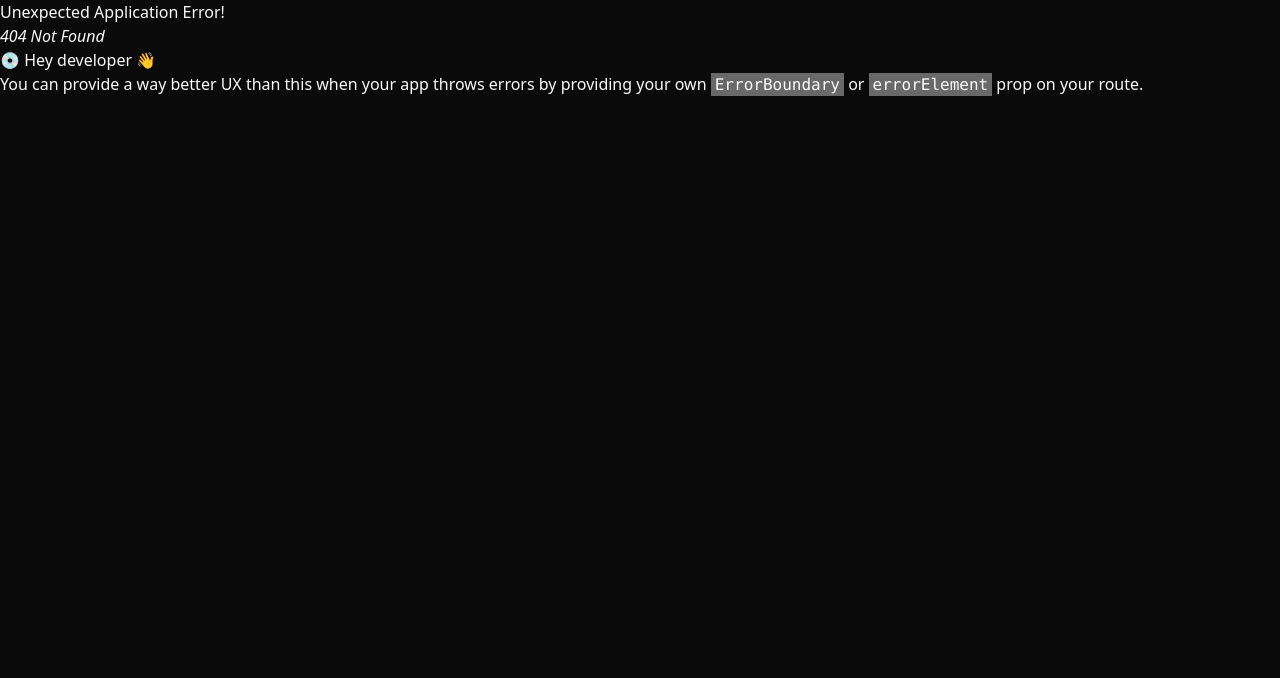
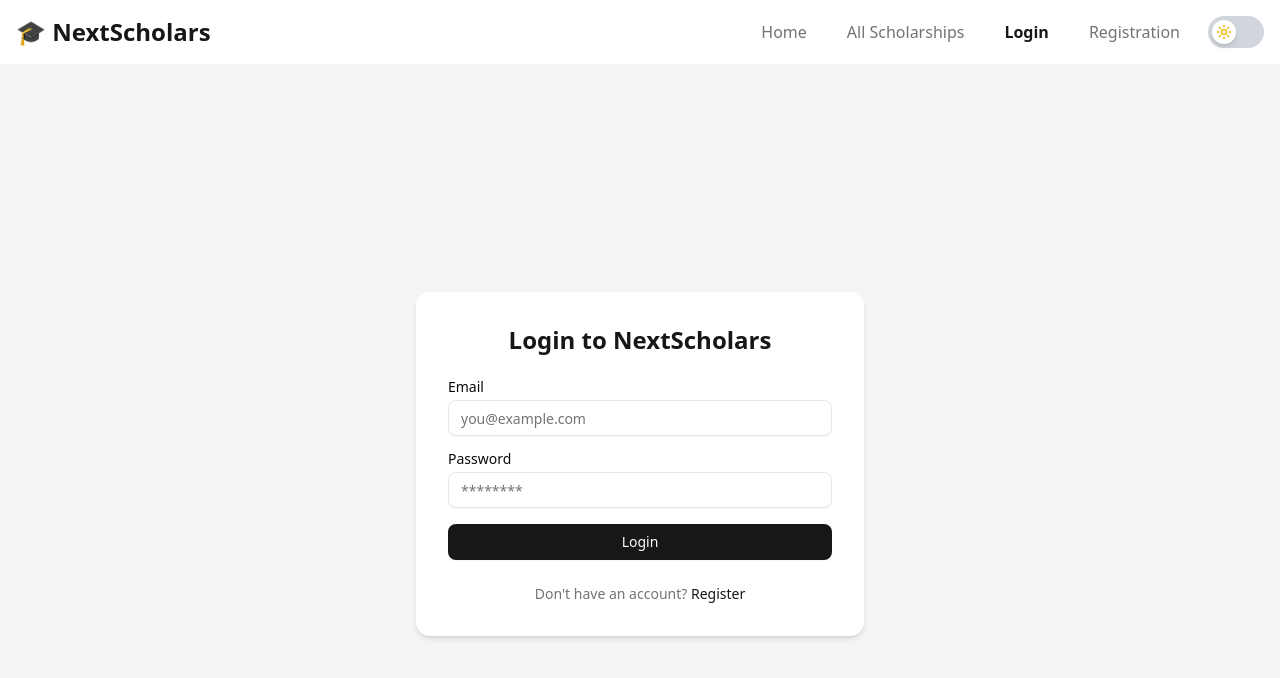
Before and after one commit to eepikachuee/next-scholars-client, a React (Vite) app: page /login in a window 1280 px wide. Before the commit this address had no page. Shown: the top 678 px of the page. Built offline with nearby package versions, Linux system fonts and the light colour scheme; no server answers.

Commit message:
feat: add login page

```diff
--- /dev/null
+++ b/src/pages/Login.jsx
@@ -0,0 +1,83 @@
+import React, { useContext } from "react";
+import { Label } from "@/components/ui/label";
+import { Input } from "@/components/ui/input";
+import { Button } from "@/components/ui/button";
+import { toast } from "react-toastify";
+import { AuthContext } from "@/providers/AuthContext"; // update the path as needed
+import { useForm } from "react-hook-form";
+import { Link } from "react-router";
+
+const Login = () => {
+  const { handleSignInUser } = useContext(AuthContext);
+  const {
+    register,
+    handleSubmit,
+    formState: { errors },
+    reset,
+  } = useForm();
+
+  const onSubmit = async (data) => {
+    const { email, password } = data;
+
+    try {
+      await handleSignInUser(email, password);
+      toast.success("Login successful");
+      reset();
+      // Optional: navigate("/dashboard/user")
+    } catch (err) {
+      toast.error(err.message || "Login failed");
+    }
+  };
+
+  return (
+    <div className="min-h-screen flex items-center justify-center bg-muted px-4">
+      <div className="max-w-md w-full bg-white dark:bg-gray-900 rounded-xl shadow-md p-8 space-y-6">
+        <h2 className="text-2xl font-bold text-center text-primary">
+          Login to NextScholars
+        </h2>
+        <form onSubmit={handleSubmit(onSubmit)} className="space-y-4">
+          {/* Email Field */}
+          <div className="flex flex-col space-y-1.5">
+            <Label htmlFor="email">Email</Label>
+            <Input
+              id="email"
+              type="email"
+              placeholder="you@example.com"
+              {...register("email", { required: "Email is required" })}
+            />
+            {errors.email && (
+              <p className="text-sm text-red-500">{errors.email.message}</p>
+            )}
+          </div>
+
+          {/* Password Field */}
+          <div className="flex flex-col space-y-1.5">
+            <Label htmlFor="password">Password</Label>
+            <Input
+              id="password"
+              type="password"
+              placeholder="********"
+              {...register("password", { required: "Password is required" })}
+            />
+            {errors.password && (
+              <p className="text-sm text-red-500">{errors.password.message}</p>
+            )}
+          </div>
+
+          {/* Submit */}
+          <Button type="submit" className="w-full">
+            Login
+          </Button>
+        </form>
+        <p className="text-sm text-center text-muted-foreground">
+          Don't have an account?{" "}
+          <Link to="/registration" className="text-primary hover:underline">
+            Register
+          </Link>
+        </p>
+      </div>
+    </div>
+  );
+};
+
+export default Login;
--- a/src/pages/Registration.jsx
+++ b/src/pages/Registration.jsx
@@ -6,6 +6,7 @@ import { Button } from "@/components/ui/button";
 import { AuthContext } from "../providers/AuthContext";
 import { toast, ToastContainer } from "react-toastify";
 import "react-toastify/dist/ReactToastify.css";
+import { Link } from "react-router";
 
 const Registration = () => {
   const { handleCreateUser, updateUser } = useContext(AuthContext);
@@ -116,9 +117,9 @@ const Registration = () => {
 
         <p className="text-center text-sm text-muted-foreground">
           Already have an account?{" "}
-          <a href="/login" className="text-primary underline">
+          <Link to="/login" className="text-primary underline">
             Login
-          </a>
+          </Link>
         </p>
       </div>
 
--- a/src/providers/AuthProvider.jsx
+++ b/src/providers/AuthProvider.jsx
@@ -1,9 +1,17 @@
-import React from "react";
+import React, { useEffect, useState } from "react";
 import { auth } from "../../firebase.init";
 import { AuthContext } from "./AuthContext";
-import { createUserWithEmailAndPassword, updateProfile } from "firebase/auth";
+import {
+  createUserWithEmailAndPassword,
+  onAuthStateChanged,
+  signInWithEmailAndPassword,
+  updateProfile,
+} from "firebase/auth";
 
 const AuthProvider = ({ children }) => {
+  const [user, setUser] = useState(null);
+  // const [loading, setLoading] = useState(true)
+
   const handleCreateUser = (email, password) => {
     return createUserWithEmailAndPassword(auth, email, password);
   };
@@ -12,9 +20,25 @@ const AuthProvider = ({ children }) => {
     return updateProfile(auth.currentUser, updateData);
   };
 
+  const handleSignInUser = (email, password) => {
+    return signInWithEmailAndPassword(auth, email, password);
+  };
+
+  useEffect(() => {
+    const unsubscribe = onAuthStateChanged(auth, (currentUser) => {
+      setUser(currentUser);
+      // setLoading(false);
+    });
+
+    return () => unsubscribe(); // Clean up listener
+  }, []);
+
+  console.log(user);
+
   const authData = {
     handleCreateUser,
     updateUser,
+    handleSignInUser,
   };
 
   return (
--- a/src/routes/Router.jsx
+++ b/src/routes/Router.jsx
@@ -2,6 +2,7 @@ import { createBrowserRouter } from "react-router";
 import MainLayout from "../layouts/MainLayout";
 import Home from "../pages/Home";
 import Registration from "../pages/Registration";
+import Login from "@/pages/Login";
 
 export const router = createBrowserRouter([
   {
@@ -16,6 +17,10 @@ export const router = createBrowserRouter([
         path: "/registration",
         element: <Registration></Registration>,
       },
+      {
+        path: "/login",
+        element: <Login></Login>,
+      },
     ],
   },
 ]);
```
